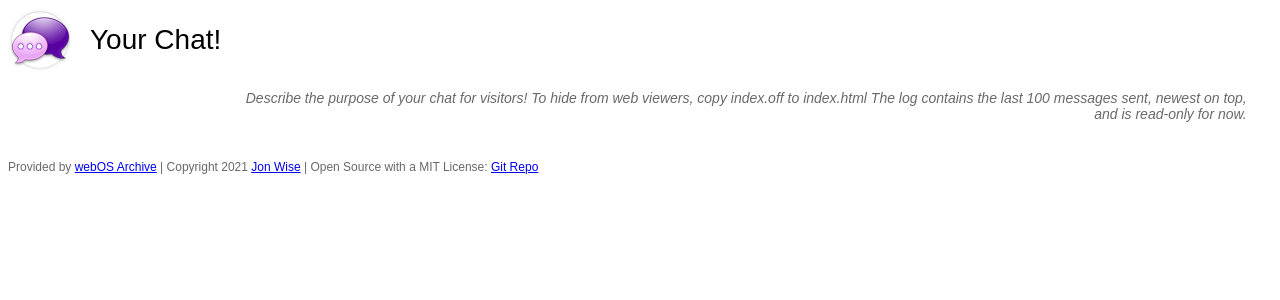
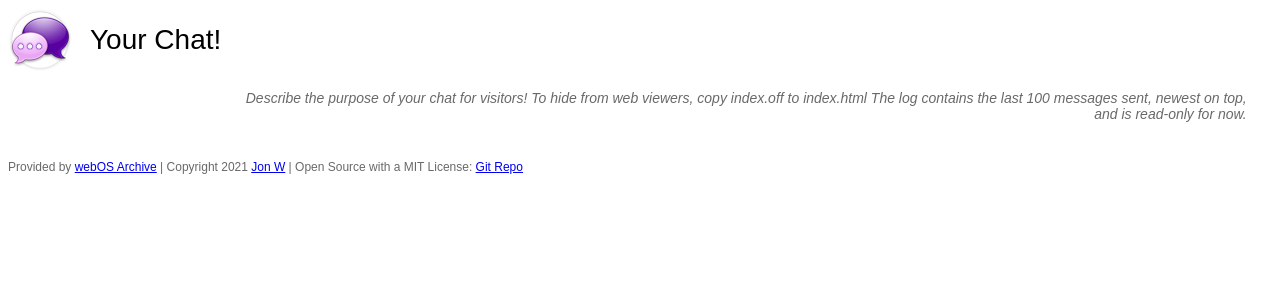
Before and after one commit to codepoet80/simplechat-service, a PHP site: page / in a window 1280 px wide. Shown: the top 300 px of the page. Run offline with PHP 8.4, Linux system fonts and the light colour scheme; data that the repository does not hold is empty.

Commit message:
update links

```diff
--- a/index.php
+++ b/index.php
@@ -83,6 +83,6 @@ function get_chat($endpoint, $clientid) {
 }
 ?>
 </div>
-<div class='footer'>Provided by <a href="http://www.webosarchive.com">webOS Archive</a> | Copyright 2021 <a href="http://www.jonandnic.com">Jon Wise</a> | Open Source with a MIT License: <a href="https://github.com/codepoet80/simplechat-service">Git Repo</a></footer>
+<div class='footer'>Provided by <a href="http://www.webosarchive.org">webOS Archive</a> | Copyright 2021 <a href="http://www.github.com/codepoet80">Jon W</a> | Open Source with a MIT License: <a href="https://github.com/codepoet80/simplechat-service">Git Repo</a></footer>
 </body>
 </html>
```
